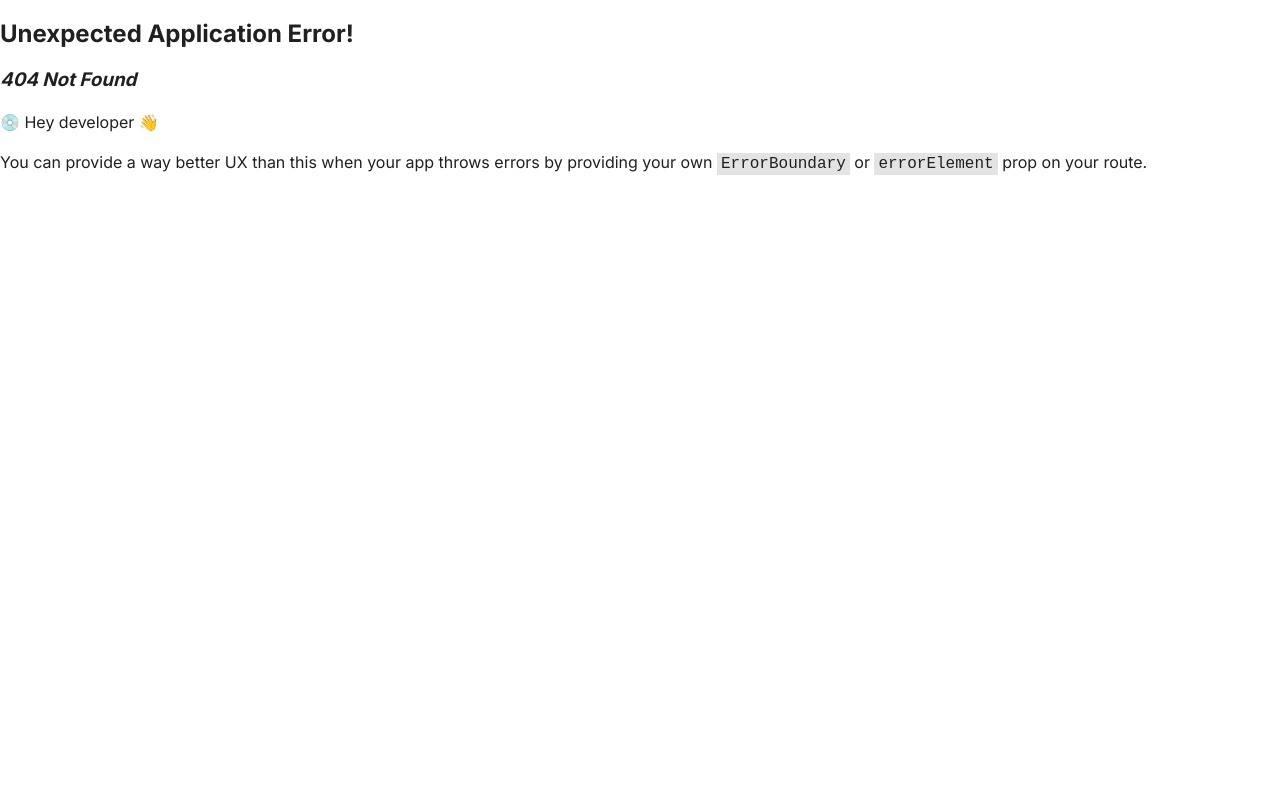
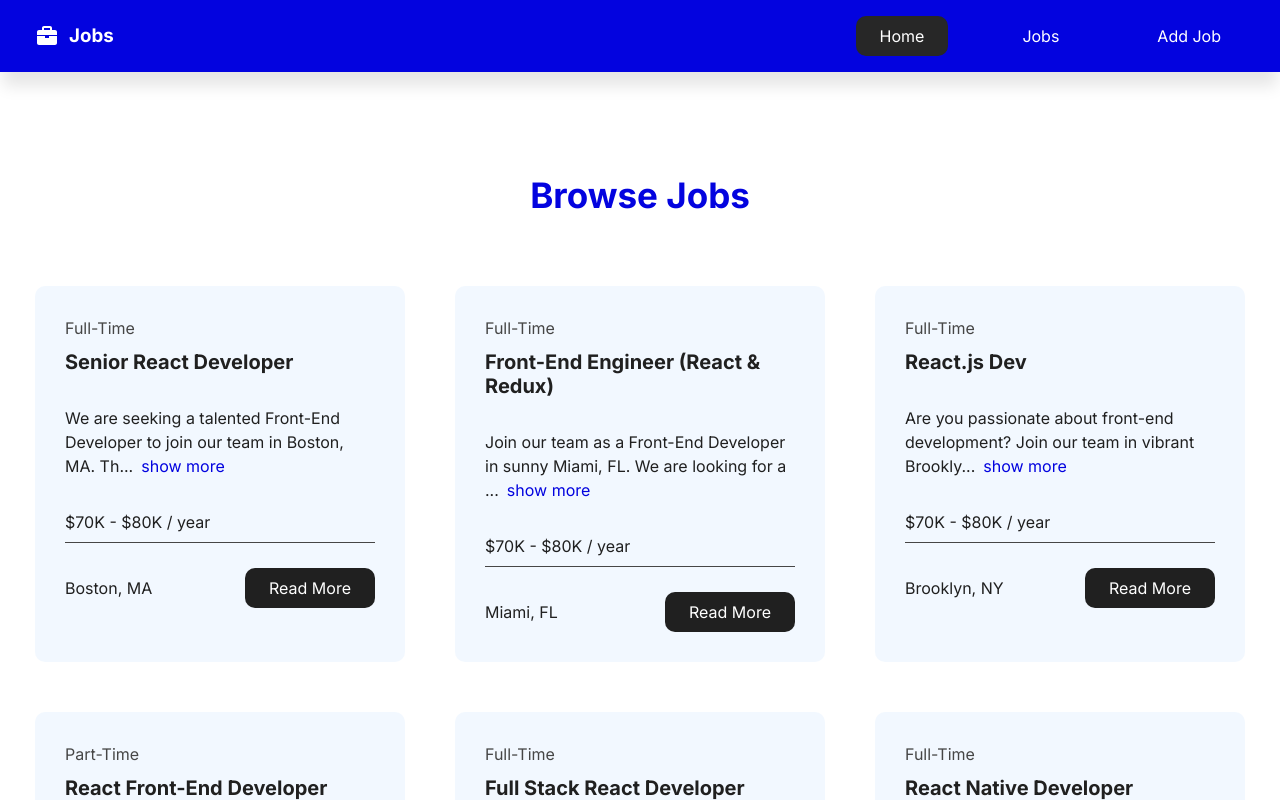
Before and after one commit to qkenn/jobs-bank, a React (Vite) app: page /jobs in a window 1280 px wide. Before the commit this address had no page. Shown: the top 800 px of the page. Built offline with nearby package versions, Linux system fonts and the light colour scheme.

Commit message:
Added Links for routes

```diff
--- a/src/App.jsx
+++ b/src/App.jsx
@@ -5,17 +5,15 @@ import {
   createRoutesFromElements,
   RouterProvider,
 } from "react-router-dom";
-// import Header from "./components/Header";
-// import Hero from "./components/Hero";
-// import HomeCards from "./components/HomeCards";
-// import JobListings from "./components/JobListings";
 import HomePage from "./pages/HomePage";
+import JobsPage from "./pages/JobsPage";
 import MainLayout from "./layouts/MainLayout";
 
 const router = createBrowserRouter(
   createRoutesFromElements(
     <Route path="/" element={<MainLayout />}>
       <Route path="/" element={<HomePage />} />
+      <Route path="/jobs" element={<JobsPage />} />
     </Route>
   )
 );
--- a/src/components/Header.jsx
+++ b/src/components/Header.jsx
@@ -1,3 +1,4 @@
+import { Link } from "react-router-dom";
 import logoIcon from "../assets/bxs-briefcase.svg";
 
 export default function Header() {
@@ -6,27 +7,27 @@ export default function Header() {
       <header className="header">
         <div className="wrapper">
           <div className="flex flex--navbar">
-            <div className="flex flex--logo">
+            <Link to="/" className="flex flex--logo">
               <img src={logoIcon} alt="logo-icon" />
               <h3>Jobs</h3>
-            </div>
+            </Link>
 
             <nav className="nav nav--primary">
               <ul className="flex flex--nav">
                 <li>
-                  <a href="#" className="nav__link nav__link--active">
+                  <Link to="/" className="nav__link nav__link--active">
                     Home
-                  </a>
+                  </Link>
                 </li>
                 <li>
-                  <a href="#" className="nav__link">
+                  <Link to="/jobs" className="nav__link">
                     Jobs
-                  </a>
+                  </Link>
                 </li>
                 <li>
-                  <a href="#" className="nav__link">
+                  <Link to="/add-job" className="nav__link">
                     Add Job
-                  </a>
+                  </Link>
                 </li>
               </ul>
             </nav>
--- a/src/components/HomeCards.jsx
+++ b/src/components/HomeCards.jsx
@@ -1,3 +1,4 @@
+import { Link } from "react-router-dom";
 import IntroCard from "./IntroCard";
 
 export default function HomeCards() {
@@ -11,9 +12,9 @@ export default function HomeCards() {
               <p className="intro-card__description">
                 Browse our React jobs and start your career tody.
               </p>
-              <a href="#" className="btn">
+              <Link to="/jobs" className="btn">
                 Browse Jobs
-              </a>
+              </Link>
             </IntroCard>
 
             <IntroCard bg="blue">
@@ -21,9 +22,9 @@ export default function HomeCards() {
               <p className="intro-card__description">
                 List your job to find the perfect developer for the role.
               </p>
-              <a href="#" className="btn">
+              <Link to="/add-job" className="btn">
                 Add Job
-              </a>
+              </Link>
             </IntroCard>
           </div>
         </div>
--- a/src/components/JobListing.jsx
+++ b/src/components/JobListing.jsx
@@ -1,3 +1,4 @@
+import { Link } from "react-router-dom";
 import { useState } from "react";
 
 export default function JobListing({ job }) {
@@ -26,9 +27,9 @@ export default function JobListing({ job }) {
         </div>
         <div className="flex flex--job">
           <div className="job__location">{job.location}</div>
-          <a href={`/job/${job.id}`} className="btn">
+          <Link to={`/job/${job.id}`} className="btn">
             Read More
-          </a>
+          </Link>
         </div>
       </div>
     </>
--- a/src/components/JobListings.jsx
+++ b/src/components/JobListings.jsx
@@ -1,8 +1,11 @@
+import { Link } from "react-router-dom";
 import jobs from "../jobs.json";
 import JobListing from "./JobListing";
 
-export default function JobListings() {
-  const fewJobs = jobs.slice(0, 3);
+export default function JobListings({ isHome }) {
+  let previewJobs;
+  isHome ? (previewJobs = jobs.slice(0, 3)) : (previewJobs = jobs);
+
   return (
     <>
       <section className="section">
@@ -10,15 +13,15 @@ export default function JobListings() {
           <h2 className="headline">Browse Jobs</h2>
 
           <div className="grid grid--job-listings">
-            {fewJobs.map((job) => {
+            {previewJobs.map((job) => {
               return <JobListing job={job} key={job.id} />;
             })}
           </div>
 
           <div className="btn-wrap">
-            <a href="/jobs" className="btn btn--jobs">
+            <Link to="/jobs" className="btn btn--jobs">
               All Jobs
-            </a>
+            </Link>
           </div>
         </div>
       </section>
--- a/src/pages/HomePage.jsx
+++ b/src/pages/HomePage.jsx
@@ -7,7 +7,7 @@ export default function HomePage() {
     <>
       <Hero />
       <HomeCards />
-      <JobListings />
+      <JobListings isHome={true} />
     </>
   );
 }
--- /dev/null
+++ b/src/pages/JobsPage.jsx
@@ -0,0 +1,9 @@
+import JobListings from "../components/JobListings";
+
+export default function JobsPage() {
+  return (
+    <>
+      <JobListings />
+    </>
+  );
+}
--- a/src/scss/components/_headline.scss
+++ b/src/scss/components/_headline.scss
@@ -1,5 +1,5 @@
 .headline {
-  font-size: 3rem;
+  font-size: 3.5rem;
   text-align: center;
   color: $accent-blue;
   margin: 0 0 2em 0;
--- a/src/scss/utilities/_flex.scss
+++ b/src/scss/utilities/_flex.scss
@@ -8,6 +8,10 @@
       filter: invert(95%) sepia(0%) saturate(7498%) hue-rotate(139deg)
         brightness(108%) contrast(100%);
     }
+
+    text-decoration: none;
+    color: inherit;
+    align-items: center;
   }
 
   &--navbar {
```
